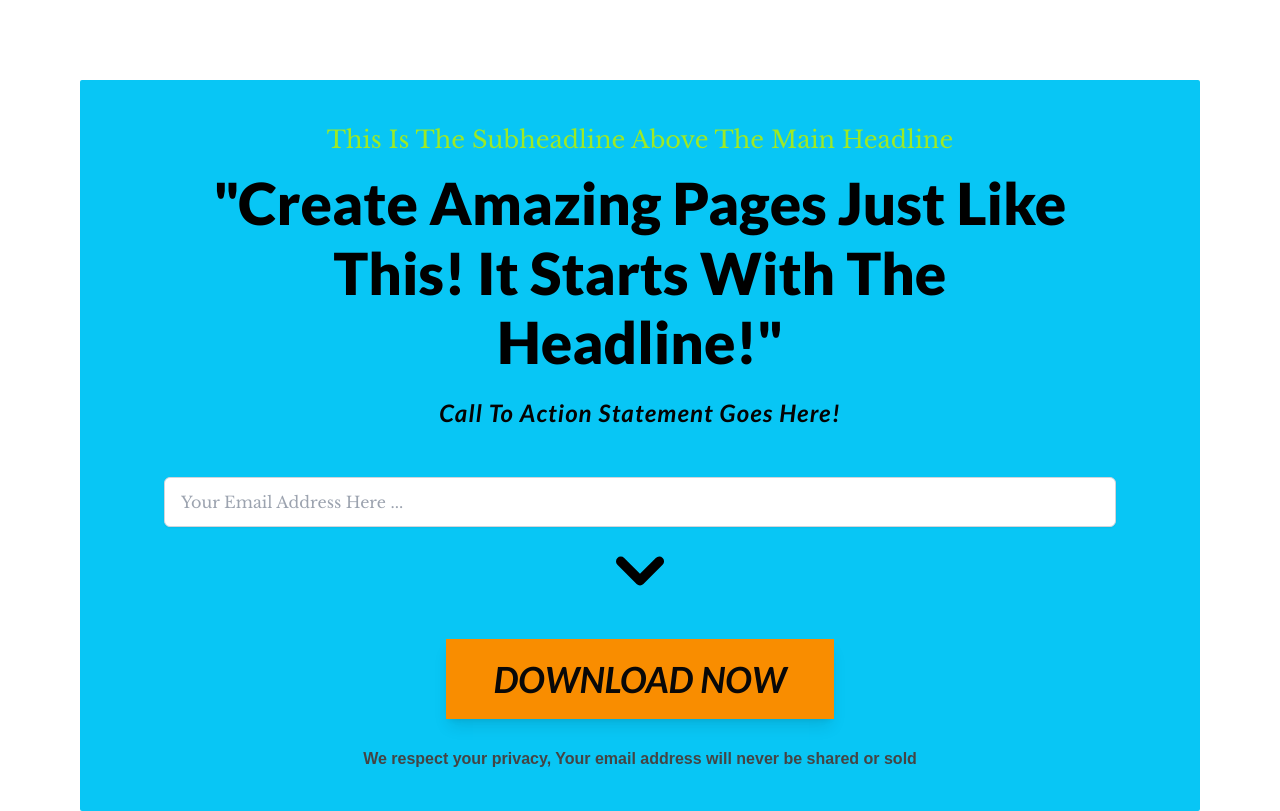
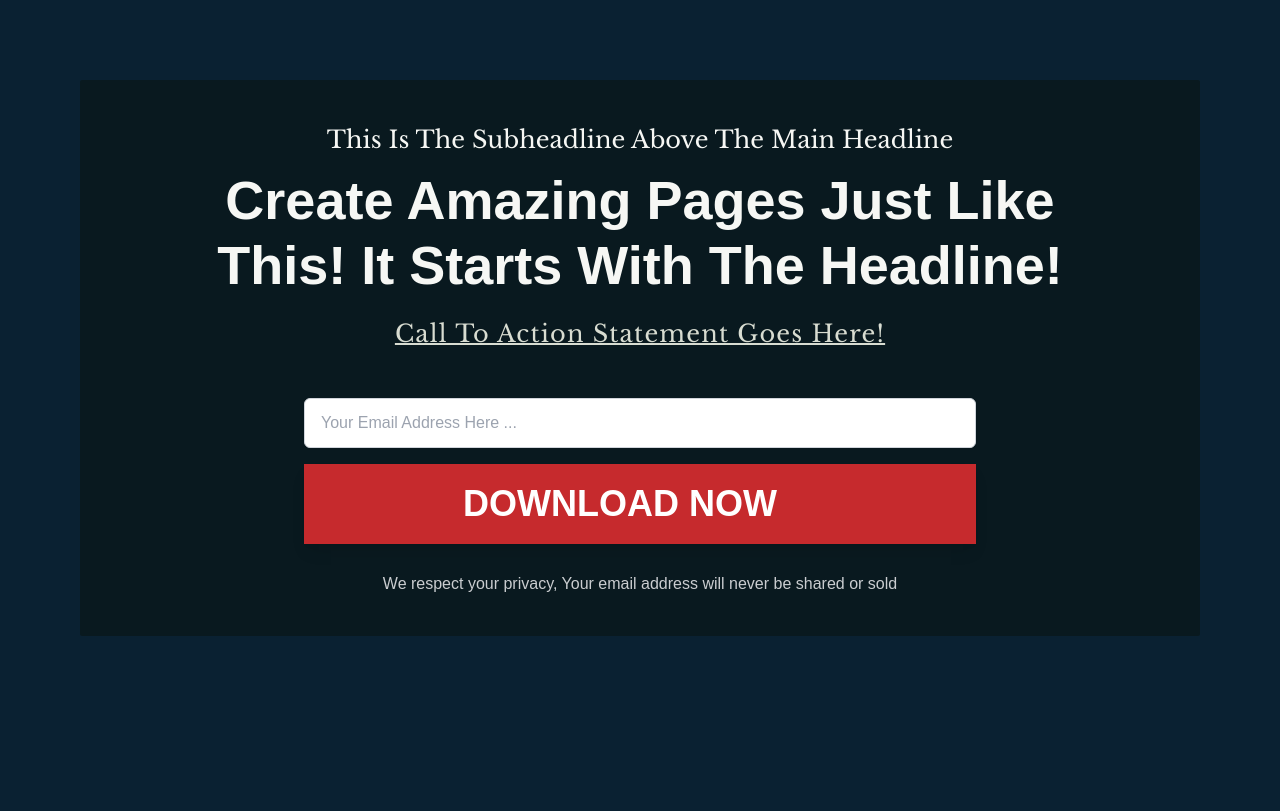
Before and after one commit to Waqas-Ahmed1998/splitVideo-temp-2, a website built with Vite: page index.html in a window 1280 px wide. Built offline with nearby package versions, Linux system fonts and the light colour scheme; a web font is replaced by a local one.

Commit message:
first commit

```diff
--- a/index.html
+++ b/index.html
@@ -19,60 +19,55 @@
   <title>quiz-form</title>
 </head>
 
-<body class=" bg-[#08c6f5] md:bg-[#ffffff] ">
+<body class="  bg-[#0A2132] ">
 
   <div class="flex relative flex-col mx-auto mt-20 items-center   overflow-x-hidden ">
 
 
     <div
-      class="md:mx-auto  md:max-w-[1120px] rounded-sm  py-10 relative  bg-[#08c6f5]  flex flex-col  items-center justify-center  mx-1 ">
+      class="md:mx-auto  md:max-w-[1120px] rounded-sm  py-10 relative  bg-[#09191F]  flex flex-col  items-center justify-center  mx-1 ">
 
 
       <div
         class=" xs:m-1 md:p-0 bg-transparent w-full px-1 flex flex-col items-center pt-5 md:py-0 relative [z-index:3] md:top-auto mx-auto md:w-[80%] text-center ">
 
 
-        <p class="  text-center mb-3 px-1  text-base md:text-2xl    font-medium text-[#9ee925]  subheading w-fit  ">
+        <p class="  text-center mb-3 px-1  text-base md:text-2xl    font-medium text-[#f6f7f4]  subheading w-fit  ">
           This Is The Subheadline Above The Main Headline</p>
         <!-- <div class="w-[50%] mb-5 border-t md:border-2 border-[#d12424] mx-auto rounded-full"></div> -->
 
 
-        <h2 class="text-2xl  md:text-[58px] md:leading-[1.2]  mb-4 text-center  heading  font-extrabold">
+        <h2 class="text-2xl  md:text-[54px] md:leading-[1.2]  text-[#f6f7f4] mb-4 text-center  heading  font-bold">
 
-          "Create <span class=""> Amazing Pages
+          Create <span class=""> Amazing Pages
           </span>
           Just Like This! It
-          <span class=""> Starts </span> With The Headline!"
+          <span class=""> Starts </span> With The Headline!
 
         </h2>
 
 
-        <p class=" italic tracking-wider text-sm md:text-2xl  px-4 py-1  call  text-[#040303] font-bold ">
+        <p class="underline underline-offset-1 tracking-wider text-sm md:text-2xl  px-4 py-1  call  text-[#d8dcd1]  ">
           Call To Action Statement Goes Here!</p>
 
       </div>
-      <form action="" class=" flex flex-col w-full space-y-4 md:space-y-8 mb-2 mt-10 font-semibold items-center">
+      <form action="" class=" flex flex-col w-full space-y-4 mb-2 mt-10 font-semibold items-center">
 
         <input type="email" placeholder="Your Email Address Here ..."
-          class="   rounded-md w-[95%]  md:w-[85%]  border border-gray-300 active:outline-none focus:outline-none  shadow-sm  px-4 py-3 ">
-        <i class="animate-bounce block"> <svg xmlns="http://www.w3.org/2000/svg" class=" h-12 w-12 md:scale-[2]  "
-            viewBox="0 0 20 20" fill="currentColor">
-            <path fill-rule="evenodd"
-              d="M5.293 7.293a1 1 0 011.414 0L10 10.586l3.293-3.293a1 1 0 111.414 1.414l-4 4a1 1 0 01-1.414 0l-4-4a1 1 0 010-1.414z"
-              clip-rule="evenodd" />
-          </svg>
-        </i>
+          class="   rounded-md w-[95%]  md:w-[60%]  border border-gray-300 active:outline-none focus:outline-none  shadow-sm  px-4 py-3 ">
+
         <button
-          class="cursor-pointer hover:bg-[#e4af59] bg-[#F98D00]  shadow-lg  border-8 border-transparent  font-bold  text-center  py-3 md:text-4xl md:w-fit md:px-10    w-[95%] text-[#090808] space-x-2  flex items-center justify-center transition-all hover:bg-gradient-to-l  ease-in-out text-xl hover:text-white  ">
+          class="cursor-pointer hover:bg-[#c76768] bg-[#C62A2D]  shadow-lg  border-8 border-transparent  font-bold  text-center  py-3 md:text-4xl md:w-[60%] md:px-10    w-[95%] text-[#ffffff] space-x-4  flex items-center justify-center transition-all hover:bg-gradient-to-l  ease-in-out text-xl hover:text-white  ">
           <!-- <i class="fa-solid fa-arrow-down "></i> -->
 
-          <p class="italic">DOWNLOAD NOW</p>
-          <!-- <svg xmlns="http://www.w3.org/2000/svg" class="h-6 w-6 scale-[1.5] md:scale-[2.5] " viewBox="0 0 20 20"
-            fill="currentColor">
-            <path fill-rule="evenodd"
-              d="M12.707 5.293a1 1 0 010 1.414L9.414 10l3.293 3.293a1 1 0 01-1.414 1.414l-4-4a1 1 0 010-1.414l4-4a1 1 0 011.414 0z"
-              clip-rule="evenodd" />
-          </svg> -->
+          <p class="">DOWNLOAD NOW</p>
+          <i class="inline-block animate-slide "> <svg xmlns="http://www.w3.org/2000/svg"
+              class=" h-6 w-6 scale-[1.5] md:scale-[2.5] inline-block" viewBox="0 0 20 20" fill="currentColor">
+              <path fill-rule="evenodd"
+                d="M7.293 14.707a1 1 0 010-1.414L10.586 10 7.293 6.707a1 1 0 011.414-1.414l4 4a1 1 0 010 1.414l-4 4a1 1 0 01-1.414 0z"
+                clip-rule="evenodd" />
+            </svg></i>
+
         </button>
       </form>
       <!-- <div class="w-[50%] mb-5 border-t md:border-2 border-[#d12424] mx-auto rounded-full"></div> -->
@@ -81,7 +76,7 @@
         class="flex px-1 w-full  justify-center items-center space-x-2 mt-5 text-center flex-col md:flex-row space-y-2 md:space-y-0">
         <!-- <i class="fa fa-lock block  text-[0.7rem]  "></i> -->
 
-        <p class="  align-baseline text-sm md:text-base disclaimer font-semibold text-[#444]  ">
+        <p class="  align-baseline text-sm md:text-base disclaimer  text-[#cacdd0]  ">
           We respect
           your privacy,
           Your
--- a/tailwind.config.js
+++ b/tailwind.config.js
@@ -8,9 +8,14 @@ module.exports = {
           "0%, 100%": { transform: "rotate(-3deg)" },
           "50%": { transform: "rotate(3deg)" },
         },
+        slide: {
+          "0%": { transform: "translatex(0)", opacity: 0 },
+          " 100%": { transform: "translatex(7px)", opacity: 1 },
+        },
       },
       animation: {
         wiggle: "wiggle 3s ease-in-out infinite",
+        slide: "slide 1s ease-in-out infinite",
       },
     },
     screens: {
--- a/tailwind.css
+++ b/tailwind.css
@@ -9,8 +9,7 @@
 }
 body {
 
-
-  font-family: 'Lato', sans-serif;
+font-family: sans-serif;
 
 
 
@@ -25,16 +24,17 @@ body {
 }
 
 input {
-  font-family: 'Libre Baskerville', serif;
+
 
 }
 
 .subheading {
-  font-family: 'Libre Baskerville', serif;
 
 
 
 
+
+  font-family: 'Libre Baskerville', serif;
 
 
 
@@ -45,14 +45,16 @@ input {
 .heading {
   /* font-family: 'Libre Baskerville', serif; */
 
-  font-family: 'Lato', sans-serif;
+
 
 
 
 }
 .call{
 
-  font-family: 'Lato', sans-serif;
+  font-family: 'Libre Baskerville', serif;
+
+
 
 
 
```
Also changed, not shown: dist/styles.css.
